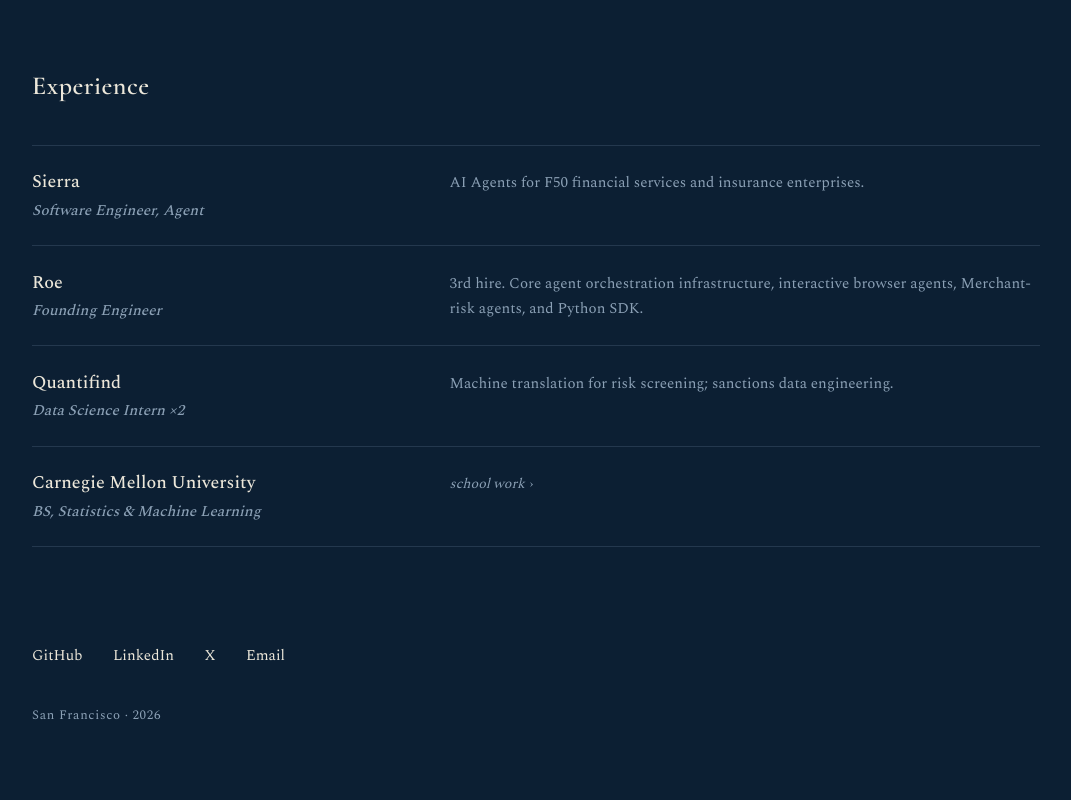
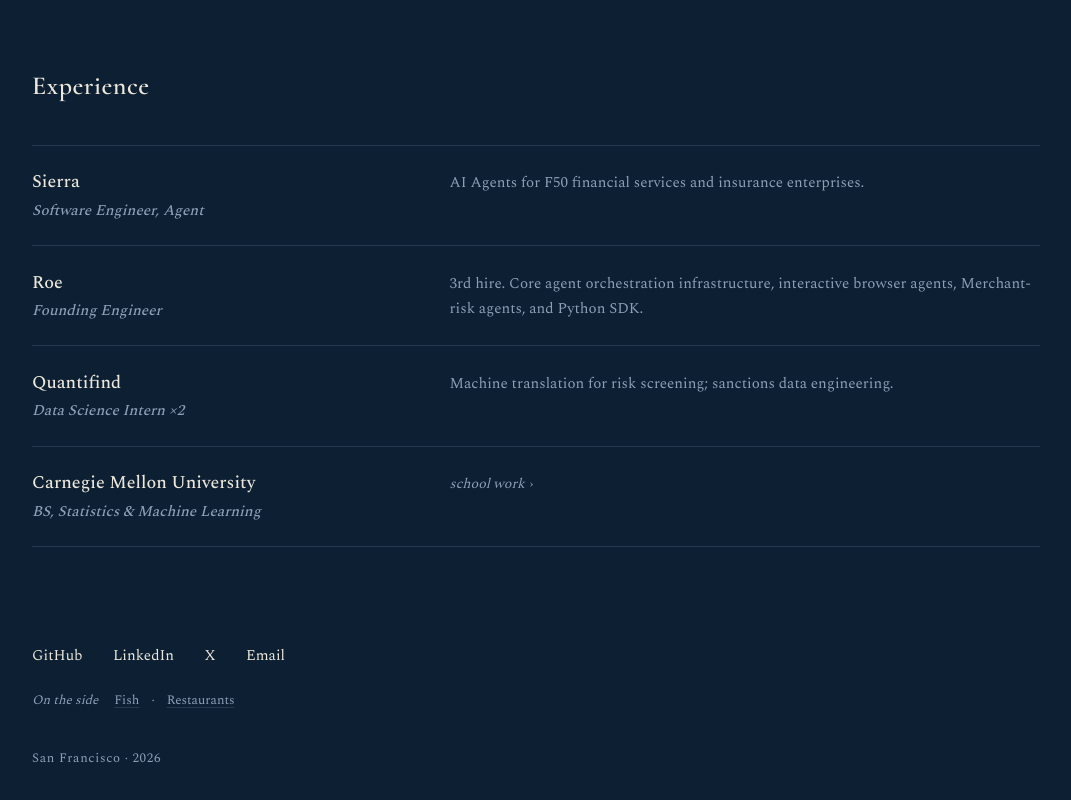
Before and after one commit to clementou/website, an Astro site: page / in a window 1280 px wide. Shown: the part 825-1625 px from the top of the page, without its empty margins (104-1175 px from the left). Built offline with nearby package versions, Linux system fonts and the light colour scheme; Astro itself is replaced by a stand-in of ours; animation ran at ten frames a second.

Commit message:
Add subtle personal project links to footer

```diff
--- a/src/components/Footer.astro
+++ b/src/components/Footer.astro
@@ -20,5 +20,11 @@
 			))
 		}
 	</nav>
+	<nav class="footer-projects" aria-label="Personal projects">
+		<span class="footer-projects-label">On the side</span>
+		<a href="/fish" data-umami-event="project-click-fish">Fish</a>
+		<span aria-hidden="true">·</span>
+		<a href="/restaurants" data-umami-event="project-click-restaurants">Restaurants</a>
+	</nav>
 	<p class="footer-close">{site.location} · {year}</p>
 </footer>
--- a/src/styles/global.css
+++ b/src/styles/global.css
@@ -327,6 +327,21 @@
 	text-decoration: none;
 }
 
+.footer-projects {
+	display: flex;
+	flex-wrap: wrap;
+	align-items: baseline;
+	gap: 0.25rem 0.75rem;
+	margin-top: 1.25rem;
+	color: var(--muted);
+	font-size: 0.8125rem;
+}
+
+.footer-projects-label {
+	font-style: italic;
+	margin-right: 0.25rem;
+}
+
 .footer-close {
 	margin-top: 2.2rem;
 	font-size: 0.8125rem;
```
